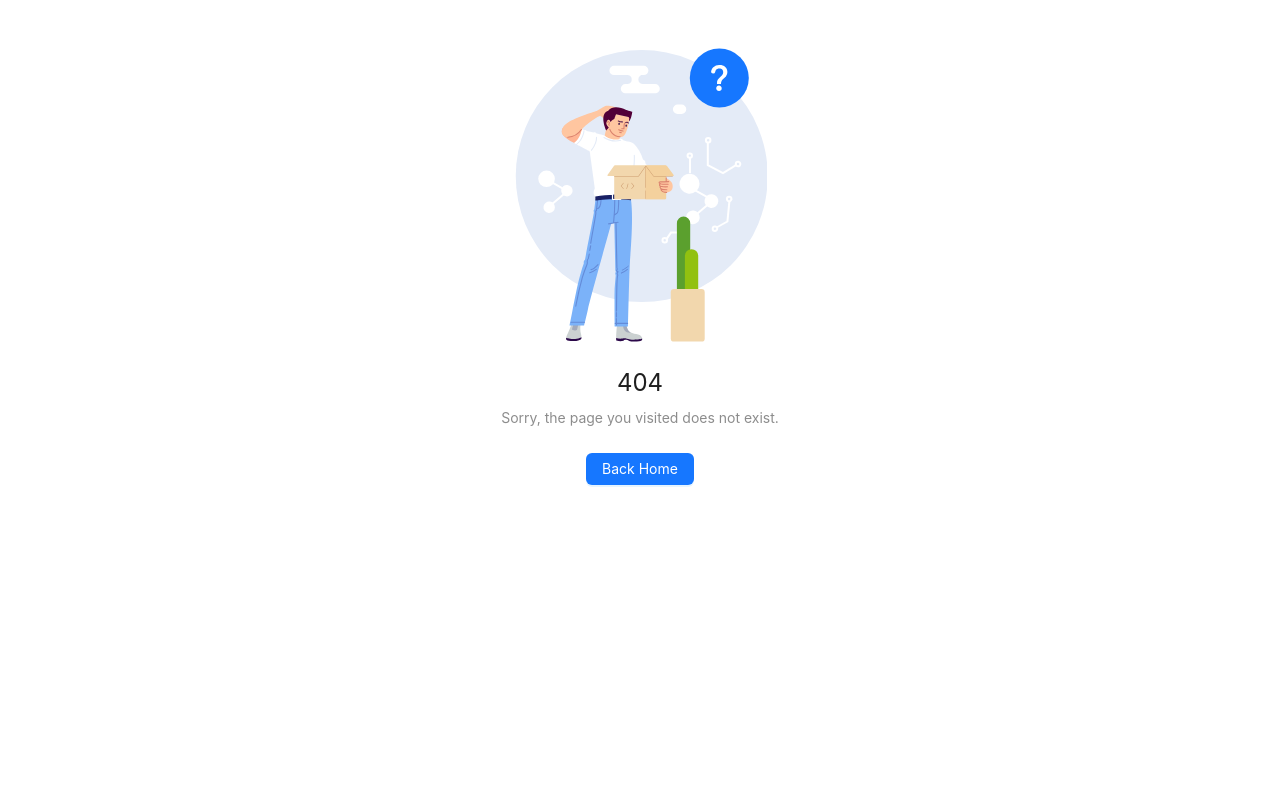
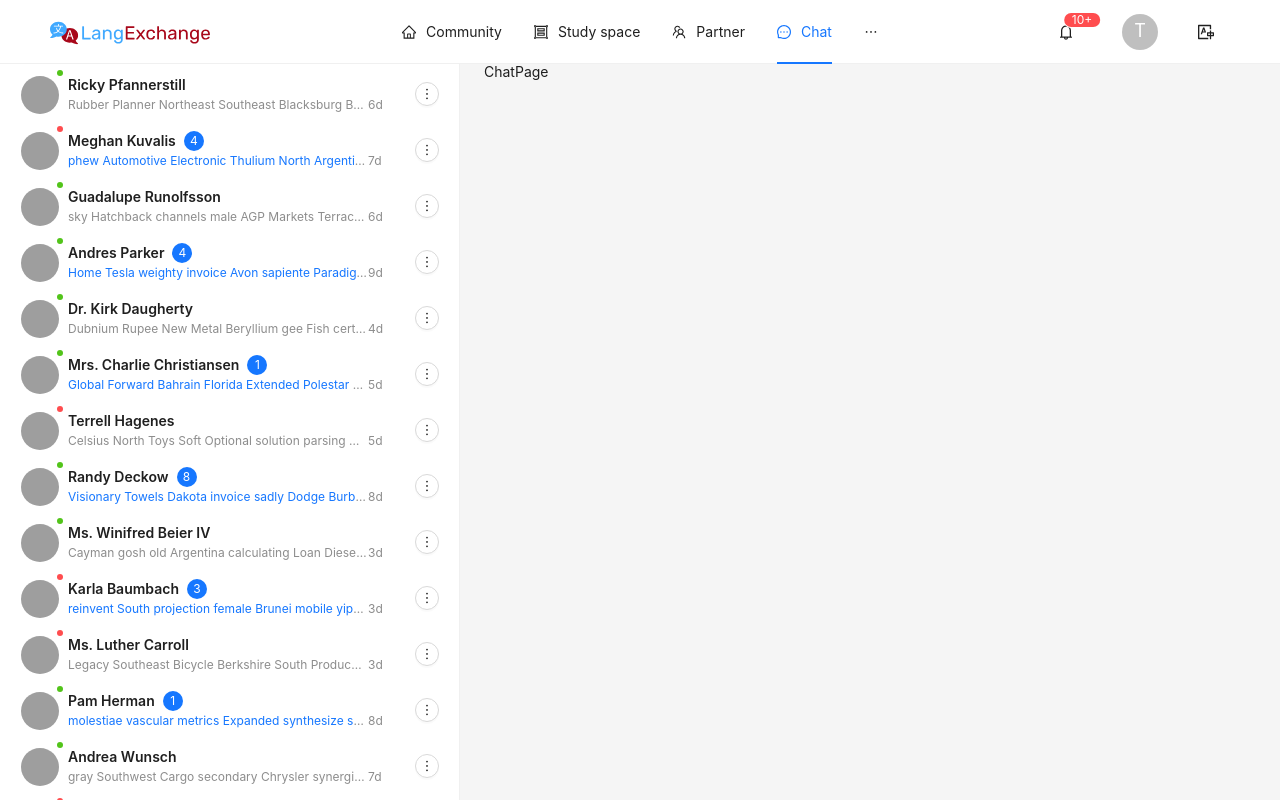
Before and after one commit to langexchange/langexchange, a React (Create React App) app: page /chat in a window 1280 px wide. Before the commit this address had no page. Shown: the top 800 px of the page. Built offline with nearby package versions, Linux system fonts and the light colour scheme; grey boxes are pictures that could not be loaded.

Commit message:
init chat page

```diff
--- a/src/App.tsx
+++ b/src/App.tsx
@@ -1,6 +1,7 @@
 import { Route, Routes, useLocation } from "react-router-dom";
 import AppSignedInLayout from "./layouts/AppSignedInLayout";
 import AuthenticationLayout from "./layouts/authentications/AuthenticationLayout";
+import ChatLayout from "./layouts/chats/ChatLayout";
 import NoSignedInLayout from "./layouts/NoSignedInLayout";
 import PartnerLayout from "./layouts/partners/PartnerLayout";
 import YourPartnerLayout from "./layouts/partners/YourPartnerLayout";
@@ -9,6 +10,7 @@ import AboutPage from "./pages/abouts/AboutPage";
 import ForgotPasswordPage from "./pages/authentications/ForgotPasswordPage";
 import SigninPage from "./pages/authentications/SigninPage";
 import SignupPage from "./pages/authentications/SignupPage";
+import ChatPage from "./pages/chats/ChatPage";
 import CommunityPage from "./pages/communitys/CommunityPage";
 import NotFoundPage from "./pages/NotFoundPage";
 import PartnerDetailPage from "./pages/partners/PartnerDetailPage";
@@ -58,6 +60,9 @@ function App() {
               <Route path="detail" element={<PartnerDetailPage />} />
             </Route>
           </Route>
+          <Route path="/chat" element={<ChatLayout />}>
+            <Route index element={<ChatPage />} />
+          </Route>
         </Route>
         <Route path="/*" element={<NotFoundPage />} />
       </Routes>
--- /dev/null
+++ b/src/components/MessageMenu.tsx
@@ -0,0 +1,61 @@
+import { Menu } from "antd";
+import { faker } from "@faker-js/faker";
+import type { MenuProps } from "antd";
+import { Link } from "react-router-dom";
+import MessageMenuItem from "./MessageMenuItem";
+
+interface MessageMenuItem {
+  user: {
+    fullname: string;
+    image: string;
+  };
+  message: string;
+  active?: boolean;
+  no_message_unread?: number;
+  time: number;
+}
+
+const items: MessageMenuItem[] = [];
+
+for (let i = 0; i < 20; i++) {
+  const itemProps: MessageMenuItem = {
+    user: {
+      fullname: faker.name.fullName(),
+      image: faker.image.abstract(),
+    },
+    message: faker.random.words(20),
+    active: Number(faker.random.numeric()) % 2 === 0,
+    no_message_unread: i % 2 == 0 ? 0 : Number(faker.random.numeric()),
+    time: Number(faker.random.numeric()),
+  };
+
+  items.push(itemProps);
+}
+
+const menuItems: MenuProps["items"] = [];
+
+let i = 0;
+for (let item of items) {
+  menuItems.push({
+    label: (
+      <Link to="detail">
+        <MessageMenuItem {...item} />
+      </Link>
+    ),
+    key: i.toString(),
+  });
+  i++;
+}
+
+const MessageMenu = () => {
+  return (
+    <Menu
+      // selectedKeys={[current]}
+      mode="vertical"
+      items={menuItems}
+      className="item-height-max-content"
+    />
+  );
+};
+
+export default MessageMenu;
--- /dev/null
+++ b/src/components/MessageMenuItem.tsx
@@ -0,0 +1,75 @@
+import { Avatar, Badge, Button, Space, Typography } from "antd";
+import { MoreOutlined } from "@ant-design/icons";
+
+interface MessageMenuItemProps {
+  user: {
+    fullname: string;
+    image: string;
+  };
+  message: string;
+  active?: boolean;
+  no_message_unread?: number;
+  time: number;
+}
+
+const MessageMenuItem = ({
+  user,
+  message,
+  active = false,
+  no_message_unread = 0,
+  time,
+}: MessageMenuItemProps) => {
+  return (
+    <div
+      className="d-flex align-items-center justify-space-between"
+      style={{ height: "52px" }}
+    >
+      <div className="d-flex align-items-center justify-space-between">
+        <Badge dot={true} status={(active && "success") || "error"}>
+          <Avatar src={user.image} size="large" />
+        </Badge>
+        <div
+          className="d-flex flex-column justify-space-between"
+          style={{ marginLeft: "8px" }}
+        >
+          <div className="d-flex align-items-center">
+            <Typography.Text strong={true}>{user.fullname}</Typography.Text>
+            {no_message_unread > 0 && (
+              <Badge
+                count={no_message_unread}
+                style={{ marginLeft: "8px", backgroundColor: "#1677ff" }}
+              />
+            )}
+          </div>
+          <div className="d-flex align-items-center justify-space-between">
+            <Typography.Text
+              type="secondary"
+              ellipsis={true}
+              style={{ fontSize: "12px", width: "300px" }}
+            >
+              <span
+                style={(no_message_unread > 0 && { color: "#1677ff" }) || {}}
+              >
+                {message}
+              </span>
+            </Typography.Text>
+            <Typography.Text type="secondary" style={{ fontSize: "12px" }}>
+              {time}d
+            </Typography.Text>
+          </div>
+        </div>
+      </div>
+      <Button
+        shape="circle"
+        icon={<MoreOutlined />}
+        size="small"
+        onClick={(e) => {
+          e.stopPropagation();
+          e.preventDefault();
+        }}
+      />
+    </div>
+  );
+};
+
+export default MessageMenuItem;
--- /dev/null
+++ b/src/components/chats/LeftSidebar.tsx
@@ -0,0 +1,61 @@
+import { Menu } from "antd";
+import UserItem from "../UserItem";
+import { faker } from "@faker-js/faker";
+import type { MenuProps } from "antd";
+import { Link } from "react-router-dom";
+import MessageMenu from "../MessageMenu";
+
+interface UserItemProps {
+  fullname: string;
+  size: any;
+  number: any;
+  color: string;
+  image: string;
+  isStrong: boolean;
+  description: string;
+}
+
+const userItems: UserItemProps[] = [];
+
+for (let i = 0; i < 20; i++) {
+  const itemProps: UserItemProps = {
+    fullname: faker.name.fullName(),
+    size: 36,
+    number: faker.random.numeric(),
+    color: faker.color.rgb({ format: "hex", casing: "lower" }),
+    image: faker.image.abstract(),
+    isStrong: false,
+    description: faker.random.words(4),
+  };
+
+  userItems.push(itemProps);
+}
+
+const items: MenuProps["items"] = [];
+
+let i = 0;
+for (let item of userItems) {
+  items.push({
+    label: (
+      <Link to="detail">
+        <UserItem {...item} direction="left" badge={false} />
+      </Link>
+    ),
+    key: i.toString(),
+  });
+  i++;
+}
+
+const onClick: MenuProps["onClick"] = (e) => {
+  console.log("click ", e);
+};
+
+const LeftSidebar = () => {
+  return (
+    <div>
+      <MessageMenu />
+    </div>
+  );
+};
+
+export default LeftSidebar;
--- /dev/null
+++ b/src/layouts/chats/ChatLayout.tsx
@@ -0,0 +1,20 @@
+import { Layout, Menu } from "antd";
+import { Content } from "antd/es/layout/layout";
+import Sider from "antd/es/layout/Sider";
+import { Outlet } from "react-router-dom";
+import LeftSidebar from "../../components/chats/LeftSidebar";
+
+const ChatLayout = () => {
+  return (
+    <Layout style={{ height: "calc(100vh - 64px)" }}>
+      <Sider width={460}>
+        <LeftSidebar />
+      </Sider>
+      <Content style={{ padding: "0 24px", minHeight: 280 }}>
+        <Outlet />
+      </Content>
+    </Layout>
+  );
+};
+
+export default ChatLayout;
--- /dev/null
+++ b/src/pages/chats/ChatPage.tsx
@@ -0,0 +1,5 @@
+const ChatPage = () => {
+  return <div>ChatPage</div>;
+};
+
+export default ChatPage;
```
